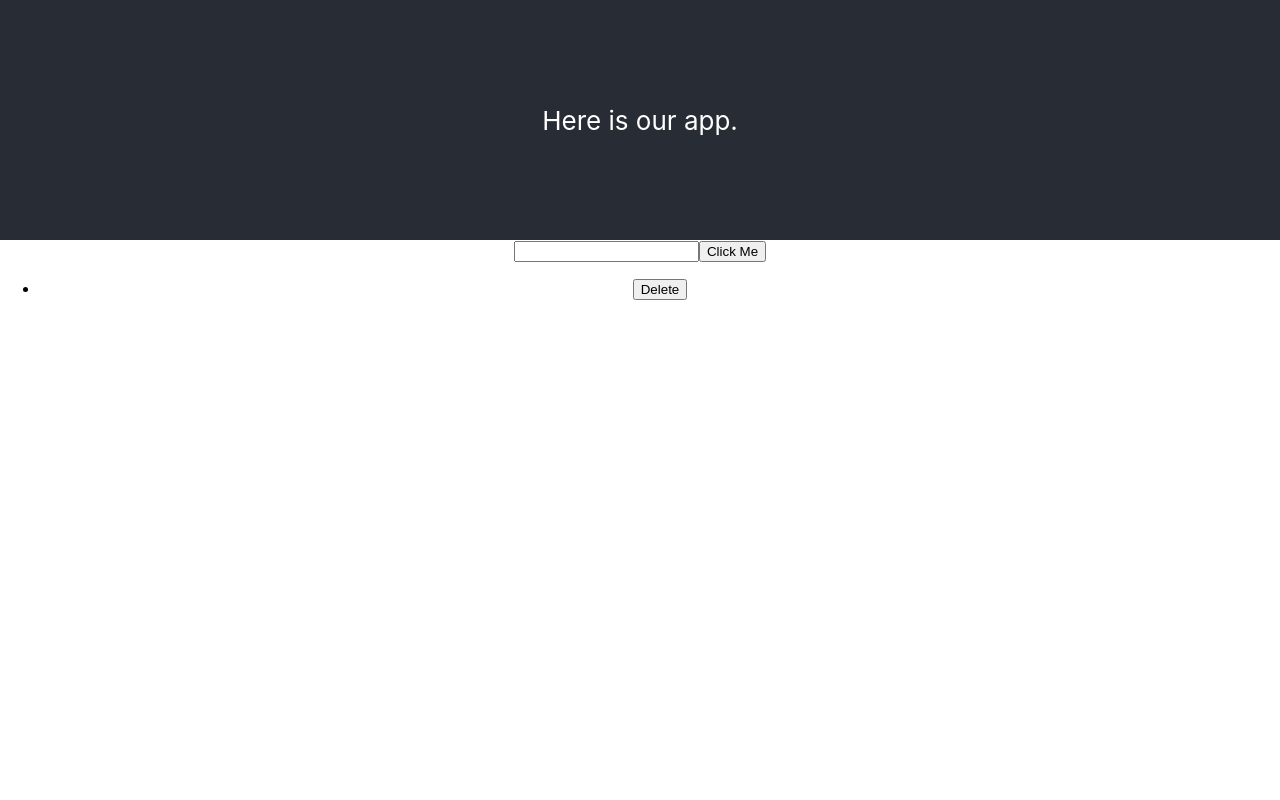
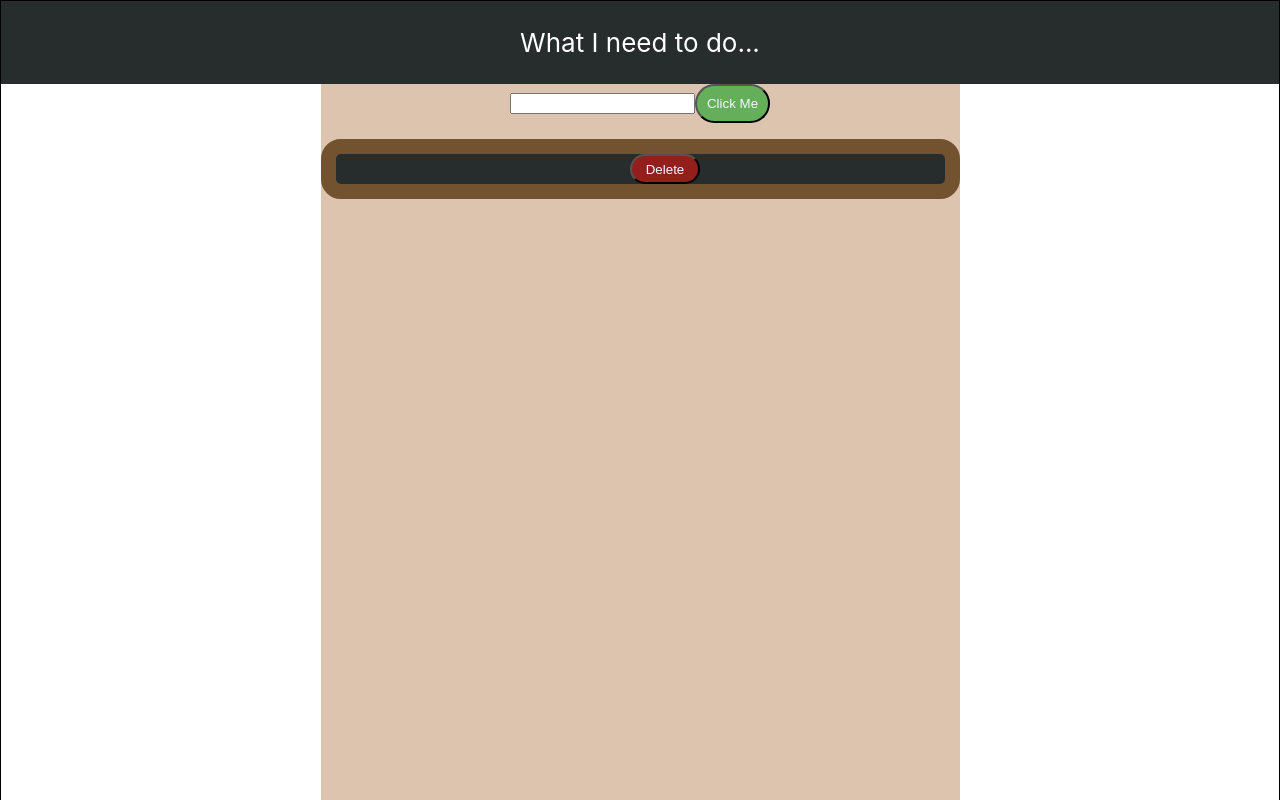
Before and after one commit to ShamillFazal/To-do-list-react, a React (Create React App) app in the folder todolist/: page / in a window 1280 px wide. Both pictures are taken after a click on the button "Click Me". Shown: the top 800 px of the page. Built offline with nearby package versions, Linux system fonts and the light colour scheme.

Commit message:
Added CSS styling

```diff
--- a/todolist/src/components/App/App.css
+++ b/todolist/src/components/App/App.css
@@ -1,21 +1,29 @@
+html, body{
+  height: 100%;
+}
+
 .App {
   text-align: center;
+  border: 1px solid black;
+  display: flex;
+  flex-direction: column;
+  align-items: center;
+  justify-content: center;
+  min-height: 100%;
 }
 
-.App-logo {
-  height: 40vmin;
-  pointer-events: none;
-}
+.Main {
+  background-color: #ddc4ae;
+  min-height: 75%;
+  width: 50%;
+  padding-bottom: 100%;
 
-@media (prefers-reduced-motion: no-preference) {
-  .App-logo {
-    animation: App-logo-spin infinite 20s linear;
-  }
 }
 
 .App-header {
-  background-color: #282c34;
-  min-height: 30vh;
+  background-color: #272d2d;
+  min-height: 25%;
+  width: 100%;
   display: flex;
   flex-direction: column;
   align-items: center;
@@ -23,16 +31,3 @@
   font-size: calc(10px + 2vmin);
   color: white;
 }
-
-.App-link {
-  color: #61dafb;
-}
-
-@keyframes App-logo-spin {
-  from {
-    transform: rotate(0deg);
-  }
-  to {
-    transform: rotate(360deg);
-  }
-}
--- a/todolist/src/components/App/App.js
+++ b/todolist/src/components/App/App.js
@@ -16,13 +16,15 @@ function App() {
   return (
     <div className="App">
       <header className="App-header">
-        <p>Here is our app.</p>
+        <p>What I need to do...</p>
       </header>
+<div className="Main">
       <main>
         <Input onEnterText={handleText} />
         <List listState={listState} deleteItem={deleteItem} setListState={setListState}/>
       </main>
     </div>
+    </div>
   );
 }
 
--- a/todolist/src/components/Input/index.css
+++ b/todolist/src/components/Input/index.css
@@ -0,0 +1,6 @@
+.addButton{
+    background-color: #65ae5a;
+    color: #f6f8ff;
+    border-radius: 20px;
+    padding: 10px;
+}
--- a/todolist/src/components/Input/index.js
+++ b/todolist/src/components/Input/index.js
@@ -11,7 +11,7 @@ function Input (props) {
     return (
     <div>
         <input type = "text" ref={inputRef}/>
-        <button onClick = {enterText}>Click Me</button>
+        <button className='addButton' onClick = {enterText}>Click Me</button>
     </div>
     )
 
--- a/todolist/src/components/List-Item/index.css
+++ b/todolist/src/components/List-Item/index.css
@@ -0,0 +1,8 @@
+.deletebutton {
+    background-color: #931F1d;
+    color: #f6f8ff;
+    border-radius: 20px;
+    width: 70px ;
+    height: 30px;
+    margin-left: 10px;
+}
--- a/todolist/src/components/List-Item/index.js
+++ b/todolist/src/components/List-Item/index.js
@@ -7,7 +7,7 @@ function ListItem (props){
 
     return (<li>
     {props.listitem}
-    <button onClick={handleDelete}>Delete</button>
+    <button className="deletebutton" onClick={handleDelete}>Delete</button>
     </li>
     );
 }
--- a/todolist/src/components/List/index.css
+++ b/todolist/src/components/List/index.css
@@ -0,0 +1,7 @@
+ul {
+    background-color: #272d2d;
+    border: 15px solid #735230;
+    color: #f6f8ff;
+    border-radius: 20px;
+    list-style-type: none ;
+}
```
Also changed, not shown: todolist/src/index.css (line endings or trailing spaces).
